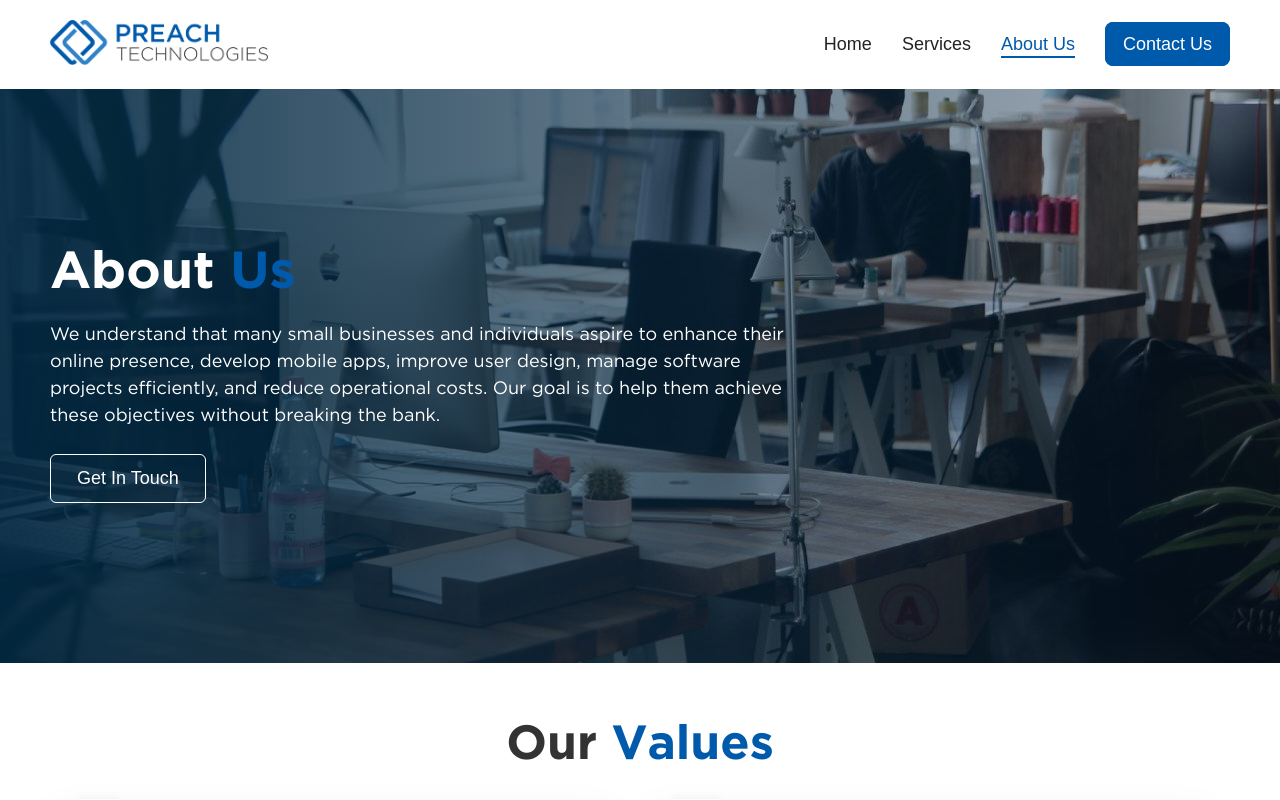
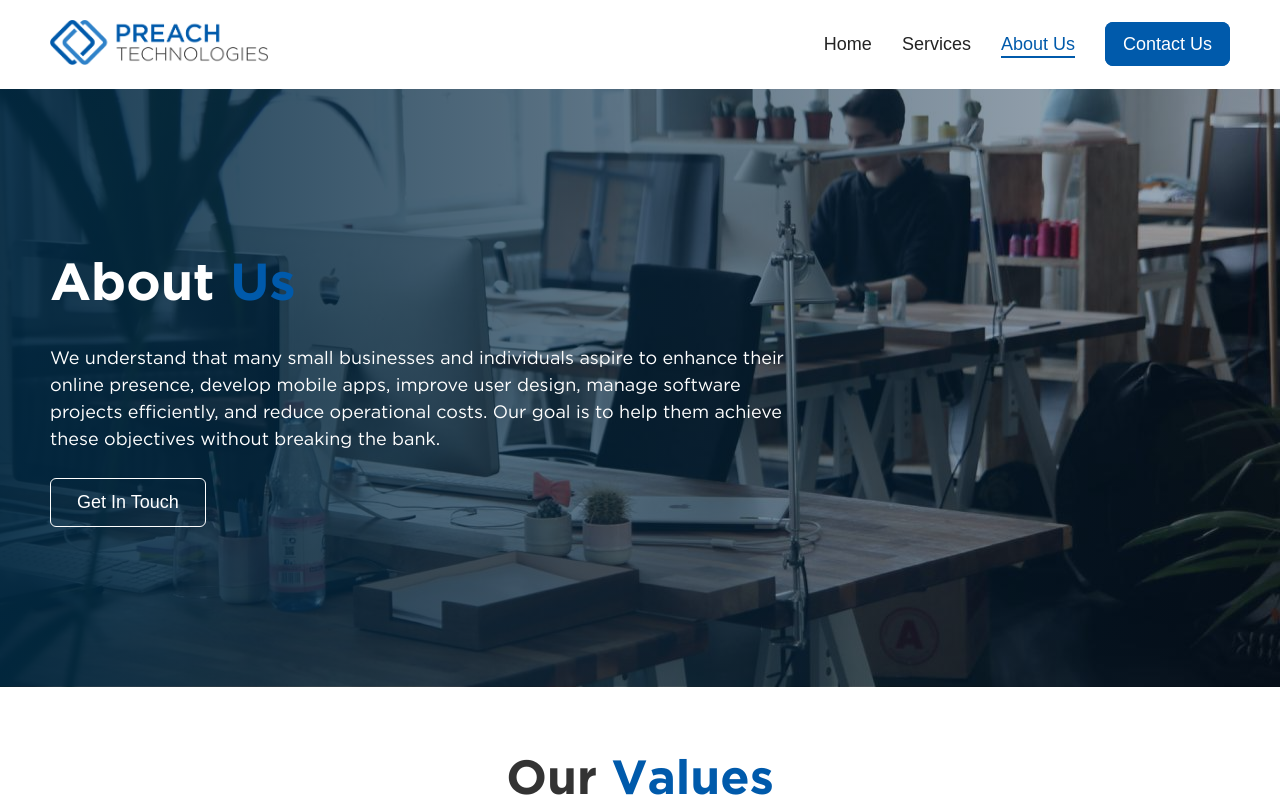
Before and after one commit to numanabid27/preach-concept, a Next.js app: page /about in a window 1280 px wide. Shown: the top 800 px of the page. Built offline with nearby package versions, Linux system fonts and the light colour scheme.

Commit message:
lin heighht

```diff
--- a/src/app/globals.css
+++ b/src/app/globals.css
@@ -13,6 +13,7 @@ h5,
 h6,
 p{
   margin: 0;
+  line-height: 1.4;
 }
 ul,li{
   list-style-type: none;
--- a/src/components/home/style.module.css
+++ b/src/components/home/style.module.css
@@ -117,14 +117,7 @@
     border: 1px solid #005AAB;
 }
 
-@supports (-webkit-appearance: none) {
-    .banner_desc h1 {
-      line-height: 1.1;
-    }
-    .banner_desc h6{
-        line-height: 1.4;
-    }
-}
+
 
 @media screen and (max-width:1100px){
     .banner_desc h1{
```
